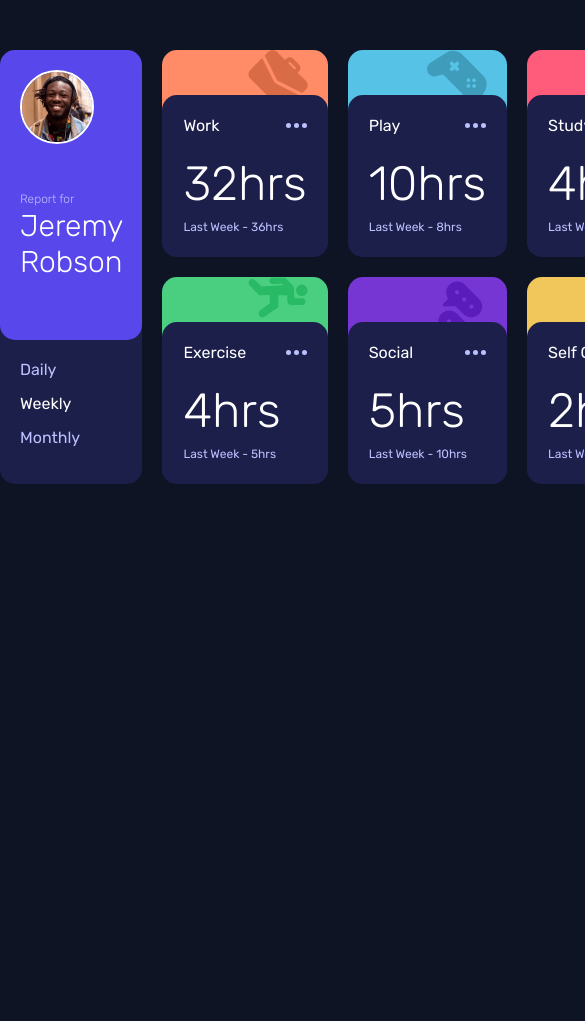
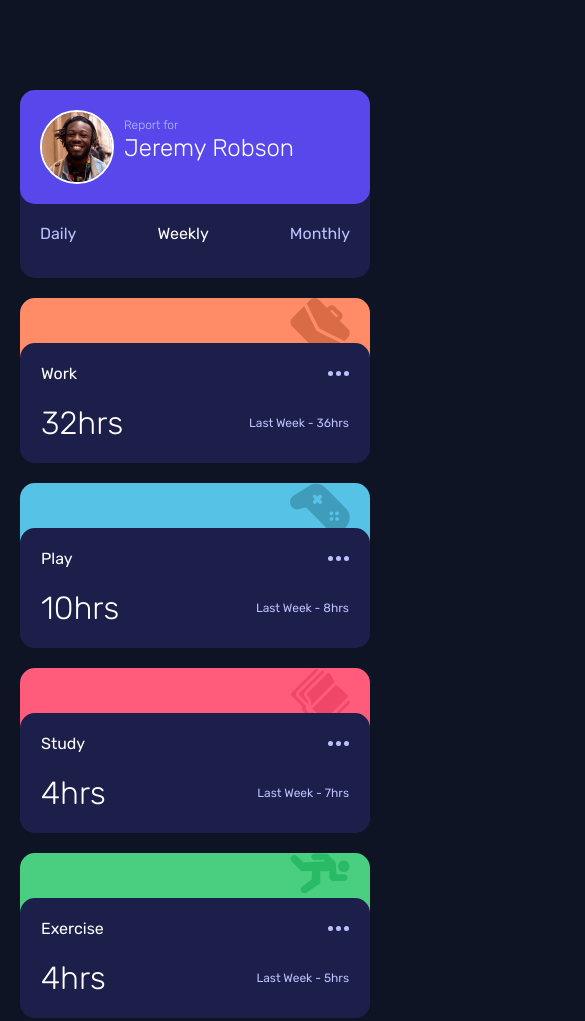
Before and after one commit to Andreeesc/time-tracking-dashboard-main, a website: page index.html in a window 390 px wide. Shown: the top 1021 px of the page, 585 px wide, since content can reach past the window. Before the commit the page ends 844 px from the top, so only its background shows below. Drawn offline with Linux system fonts and the light colour scheme.

Commit message:
responsive style

```diff
--- a/assets/css/cards.css
+++ b/assets/css/cards.css
@@ -3,6 +3,13 @@
   grid-template-columns: repeat(3, 1fr);
   grid-template-rows: repeat(2, 1fr);
   gap: 20px;
+}
+@media(max-width:767px){
+  .cards{
+    grid-template-columns: 1fr;
+    grid-template-rows: repeat(6, 1fr);
+    gap: 20px;
+  }
 }
 
 .card{
@@ -58,6 +65,17 @@
   background-color: var(--darkBlue);
   transition: all ease .5s;
 }
+@media(max-width:767px){
+  .card-info{
+    display: grid;
+    grid-template-columns: 1fr;
+    grid-template-rows: repeat(2, 1fr);
+  }
+  .card-info h2,
+  .card-info span{
+    display: inline;
+  }
+}
 .card-info:hover{
   cursor: pointer;
   filter: brightness(1.5);
@@ -65,6 +83,11 @@
 .card-info h2{
   font-size: 3rem;
   font-weight: 300;
+}
+@media(max-width:767px){
+  .card-info h2{
+    font-size: 2rem;
+  }
 }
 .card-info span{
   font-size: 0.75rem;
@@ -85,3 +108,12 @@
   font-size: 1rem;
   color: #fff;
 }
+
+/* Card Hours */
+@media(max-width:767px){
+  .card-hours{
+    display: flex;
+    align-items: center;
+    justify-content: space-between;
+  }
+}
--- a/assets/css/style.css
+++ b/assets/css/style.css
@@ -45,3 +45,9 @@ section{
   max-width: 1080px;
   margin: 50px auto;
 }
+@media (max-width: 767px){
+  section{
+    grid-template-columns: 1fr;
+    padding: 40px 20px
+  }
+}
--- a/assets/css/user.css
+++ b/assets/css/user.css
@@ -9,6 +9,12 @@
   border-radius: 15px;
   padding: 20px 20px 60px;
 }
+@media(max-width:767px){
+  .user-info{
+    display: flex;
+    padding-bottom: 20px;
+  }
+}
 .user-info figure{
   display: block;
   width: 74px;
@@ -16,6 +22,13 @@
   border: 2px solid #fff;
   border-radius: 50%;
   margin-bottom: 40px;
+}
+@media(max-width:767px){
+  .user-info figure{
+    display: inline-block;
+    margin-right: 10px;
+    margin-bottom: 0px;
+  }
 }
 .user-info span{
   font-size: 0.75rem;
@@ -25,10 +38,21 @@
 .user-info h1{
   font-weight: 300;
 }
+@media(max-width:767px){
+  .user-info h1{
+    font-size: 1.5rem;
+  }
+}
 
 /* user-filter */
 .user-filter{
   padding: 20px;
+}
+@media(max-width:767px){
+  .user-filter{
+    display: flex;
+    justify-content: space-between;
+  }
 }
 .user-filter span{
   display: block;
--- a/index.html
+++ b/index.html
@@ -21,8 +21,10 @@
         <figure>
           <img src="./assets/images/image-jeremy.png" alt="Jeremy Robson" title="Jeremy Robson">
         </figure>
+        <div>
           <span>Report for</span>
           <h1>Jeremy Robson</h1>
+        </div>
       </div>
       <div class="user-filter">
         <span>Daily</span>
@@ -44,8 +46,10 @@
             <span>Work</span>
             <img src="./assets/images/icon-ellipsis.svg" alt="">
           </div>
+          <div class="card-hours">
             <h2>32hrs</h2>
             <span>Last Week - 36hrs</span>
+          </div>
         </div>
       </div>
 
@@ -60,8 +64,10 @@
             <span>Play</span>
             <img src="./assets/images/icon-ellipsis.svg" alt="">
           </div>
+          <div class="card-hours">
             <h2>10hrs</h2>
             <span>Last Week - 8hrs</span>
+          </div>
         </div>
       </div>
 
@@ -76,8 +82,10 @@
             <span>Study</span>
             <img src="./assets/images/icon-ellipsis.svg" alt="">
           </div>
+          <div class="card-hours">
             <h2>4hrs</h2>
             <span>Last Week - 7hrs</span>
+          </div>
         </div>
       </div>
 
@@ -92,8 +100,10 @@
             <span>Exercise</span>
             <img src="./assets/images/icon-ellipsis.svg" alt="">
           </div>
+          <div class="card-hours">
             <h2>4hrs</h2>
             <span>Last Week - 5hrs</span>
+          </div>
         </div>
       </div>
 
@@ -108,8 +118,10 @@
             <span>Social</span>
             <img src="./assets/images/icon-ellipsis.svg" alt="">
           </div>
+          <div class="card-hours">
             <h2>5hrs</h2>
             <span>Last Week - 10hrs</span>
+          </div>
         </div>
       </div>
 
@@ -124,8 +136,10 @@
             <span>Self Care</span>
             <img src="./assets/images/icon-ellipsis.svg" alt="">
           </div>
+          <div class="card-hours">
             <h2>2hrs</h2>
             <span>Last Week - 2hrs</span>
+          </div>
         </div>
       </div>
 
```
Lines whose indentation alone changed are shown as unchanged.
